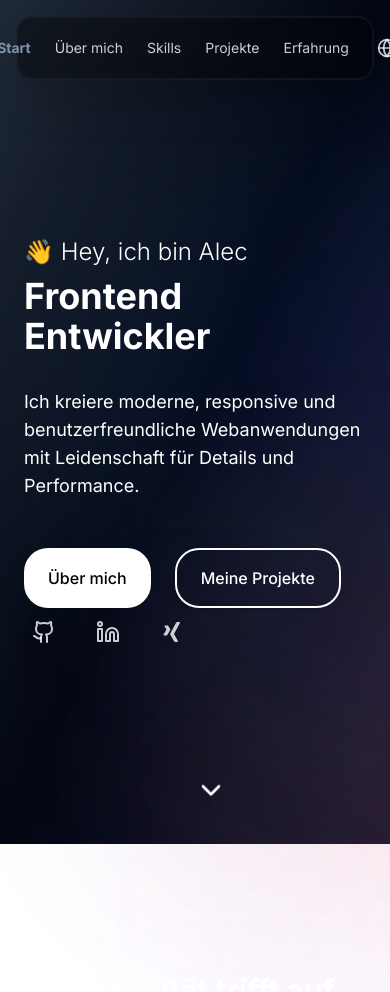
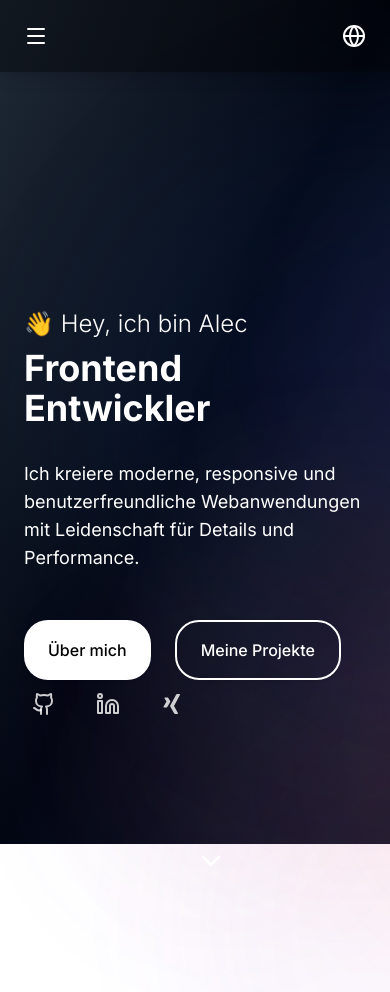
Before and after one commit to aleczinn/alec-portfolio, a Vue app: page / in a window 390 px wide. Shown: the top 992 px of the page. Built offline with nearby package versions, Linux system fonts and the light colour scheme.

Commit message:
reworked header (missing mobile func)

```diff
--- a/src/components/p-header/p-header.vue
+++ b/src/components/p-header/p-header.vue
@@ -1,33 +1,32 @@
 <template>
-    <header class="fixed top-4 md:top-8 left-1/2 transform -translate-x-1/2 z-50 w-[calc(100%-2rem)] lg:w-auto max-w-[calc(100vw-2rem)]">
-        <nav class="backdrop-blur-md bg-black/40 border-2 border-new/20 rounded-2xl md:rounded-3xl px-4 md:px-8 py-4 md:py-6 shadow-2xl">
-            <ul class="flex items-center justify-center gap-2 md:gap-6">
-                <li v-for="(item, index) in navItems" :key="index" class="flex-shrink-0">
-                    <a :href="`#${item.id}`"
-                       :class="[
-                           'px-2 md:px-4 py-1 md:py-2 transition-all duration-300 text-sm md:text-base whitespace-nowrap block',
-                           activeSection === item.id
-                               ? 'text-new-light font-bold'
-                               : 'text-white/80 hover:text-white font-normal'
-                       ]">
-                        {{ item.name }}
-                    </a>
-                </li>
+    <header class="header">
+        <div class="header-container">
+            <div class="block lg:hidden hover:cursor-pointer" @click="toggleMobileMenu">
+                <MenuIcon></MenuIcon>
+            </div>
 
-                <li class="flex-shrink-0 ml-2 md:ml-0">
-                    <a @click="handleToggleLanguage"
-                       class="p-1 md:p-0 transition-all duration-300 text-white/80 hover:text-white hover:cursor-pointer block">
-                        <component :is="GlobeIcon" class="w-5 h-5 md:w-[1.375rem] md:h-[1.375rem]"/>
-                    </a>
-                </li>
-            </ul>
-        </nav>
+            <nav class="hidden lg:block">
+                <ul class="flex flex-row justify-center items-center gap-12">
+                    <li v-for="(item, index) in navItems" :key="index" class="">
+                        <a :href="`#${item.id}`">
+                            {{ item.name }}
+                        </a>
+                    </li>
+                </ul>
+            </nav>
+
+            <div class="ml-12" @click="toggleLanguage">
+                <GlobeIcon></GlobeIcon>
+            </div>
+        </div>
     </header>
 </template>
 
 <script setup lang="ts">
-import { Globe as GlobeIcon } from "lucide-vue-next";
-import { useI18n } from "vue-i18n";
+import { ref } from 'vue'
+import { Globe as GlobeIcon, Menu as MenuIcon, X as XIcon } from "lucide-vue-next"
+import { useI18n } from "vue-i18n"
+
 const { t } = useI18n()
 
 interface Props {
@@ -40,13 +39,32 @@ const props = withDefaults(defineProps<Props>(), {
     activeSection: ''
 })
 
+const isMenuOpen = ref(false)
+
 const emit = defineEmits(['toggle-language'])
 
-const handleToggleLanguage = () => {
+const toggleLanguage = () => {
     emit('toggle-language')
+}
+
+const toggleMobileMenu = () => {
+    isMenuOpen.value = !isMenuOpen.value
+    console.log("toggleMobileMenu", isMenuOpen.value);
+}
+
+const closeMobileMenu = () => {
+    isMenuOpen.value = false
 }
 </script>
 
 <style scoped lang="postcss">
+.header {
+    @apply sticky top-0 bg-black/40 px-6 py-6 z-50;
+    @apply lg:absolute lg:top-8 lg:left-1/2 lg:transform lg:-translate-x-1/2 lg:rounded-3xl lg:w-auto lg:min-w-max;
+    @apply shadow-lg;
+}
 
+.header .header-container {
+    @apply flex flex-row justify-between;
+}
 </style>
```
